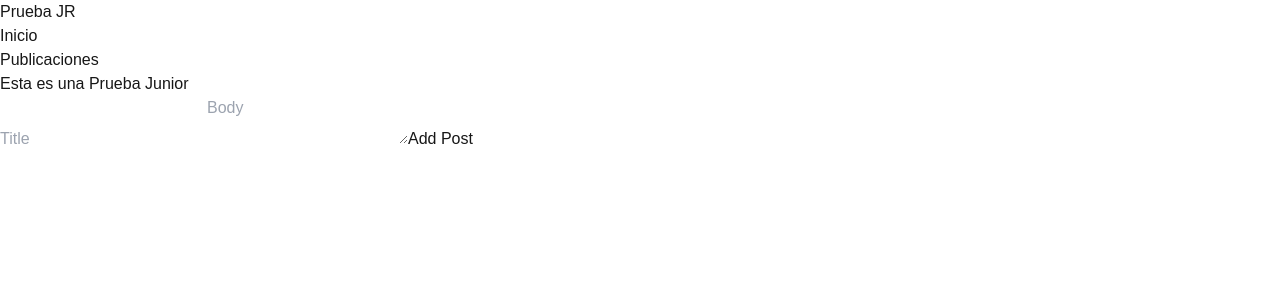
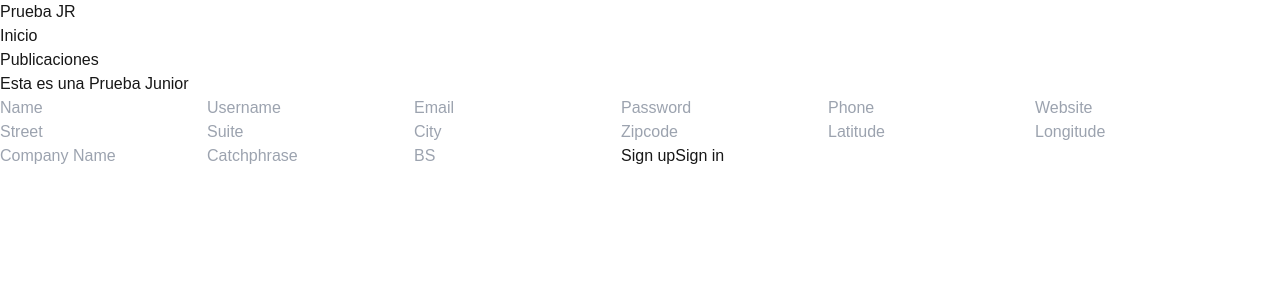
Before and after one commit to Saimon1520/prueba-jr, a Next.js app: page / in a window 1280 px wide. Shown: the top 300 px of the page. Built offline with nearby package versions, Linux system fonts and the light colour scheme; no server answers; the database is empty.

Commit message:
remplace the post form to user form

```diff
--- a/src/app/page.tsx
+++ b/src/app/page.tsx
@@ -1,12 +1,12 @@
 'use client';
 
-import PostForm from '../components/PostForm';
+import UserForm from "@/components/UserForm";
 
 export default function Home() {
     return (
         <div className="p-4">
             <h1 className="text-3xl font-bold mb-4">Esta es una Prueba Junior</h1>
-            <PostForm />
+            <UserForm></UserForm>
         </div>
     );
 }
```
